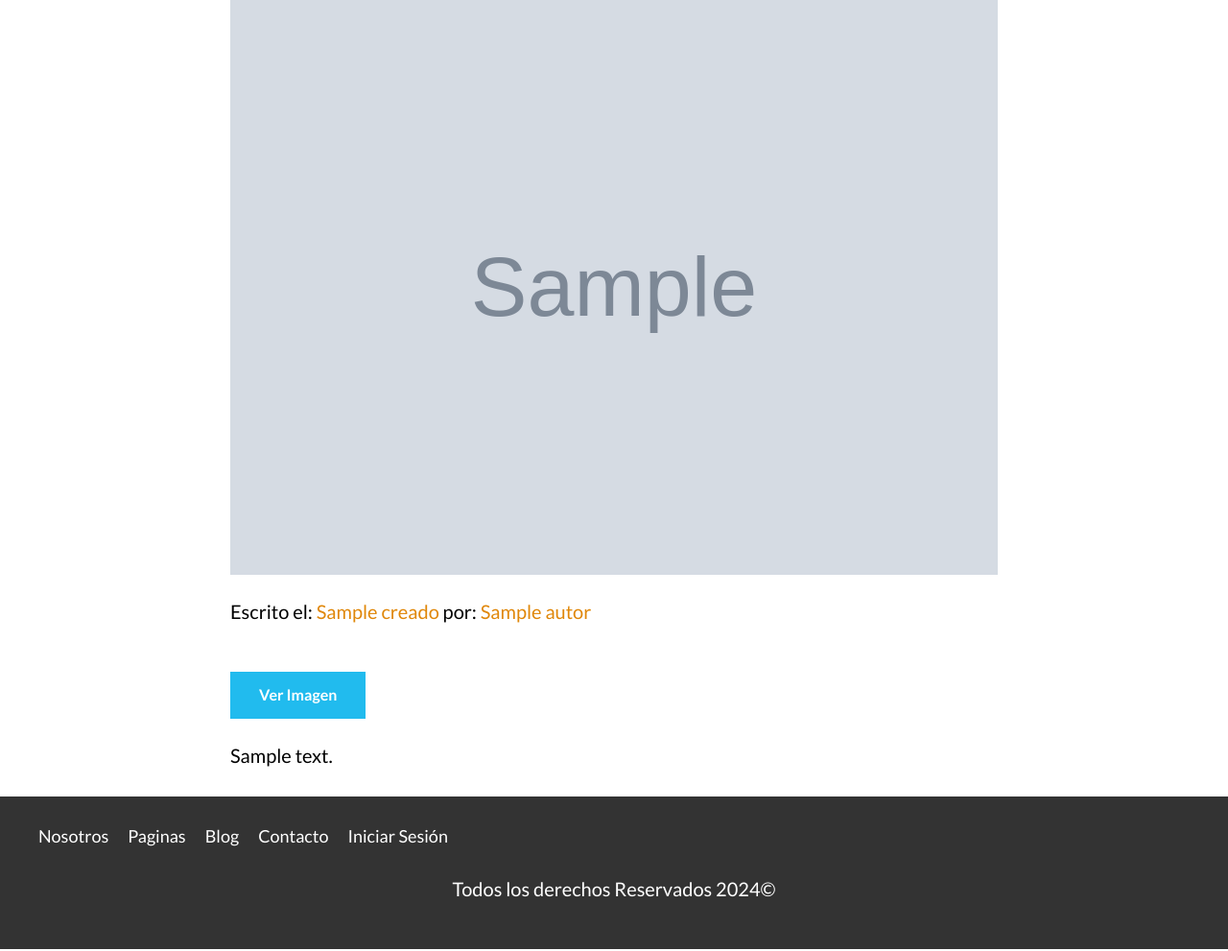
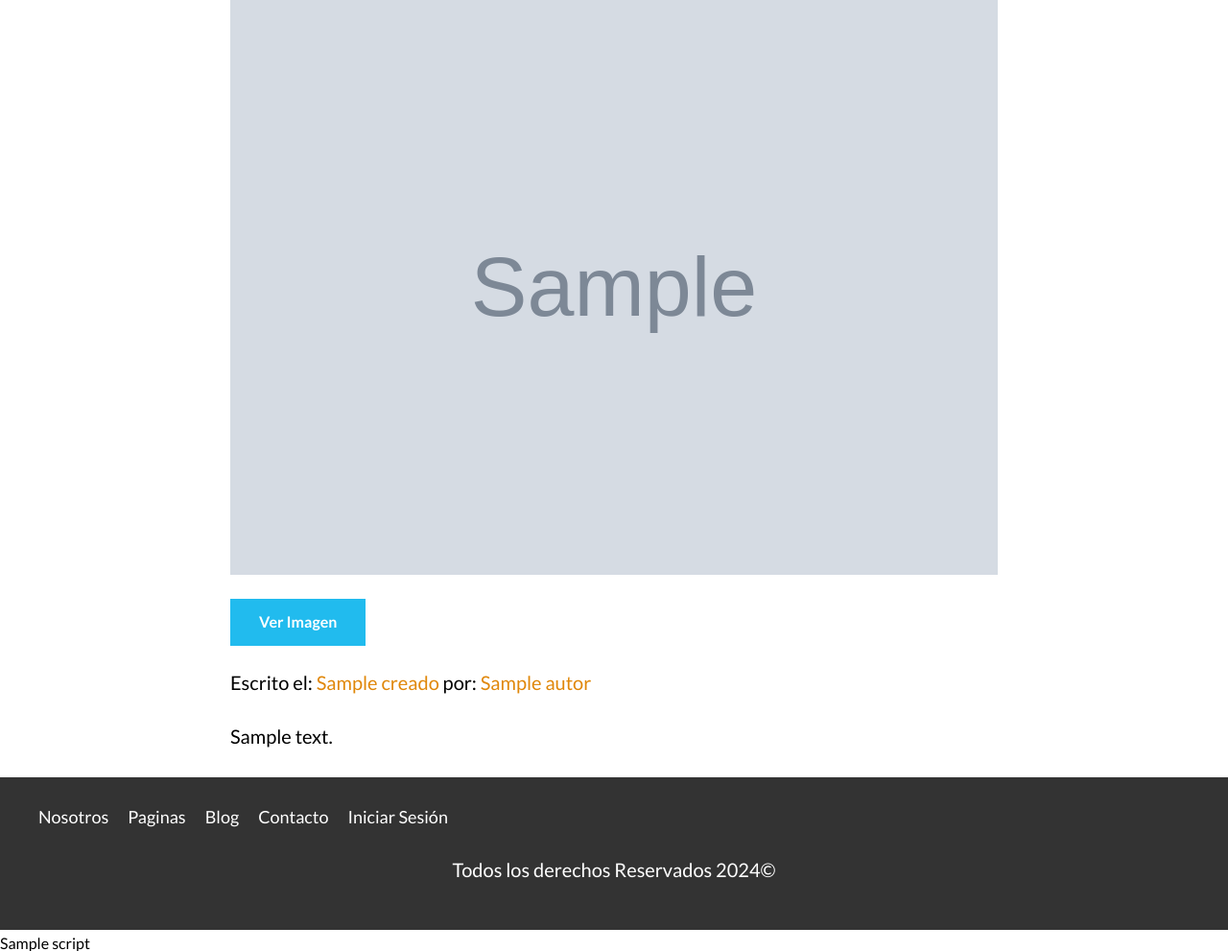
Before and after one commit to albertosanchezc/DevWebPersonal, a PHP site: template views/paginas/entrada.php in a window 1280 px wide. Shown: the part 303-1294 px from the top of the page at 96% size. Run offline with PHP 8.4, Linux system fonts and the light colour scheme; the template is opened without the code that fills it: most values are stand-ins (such as "Sample title", 1, 10 or a date in 2020); grey boxes marked "Sample" are stand-in pictures.

Commit message:
try fix boton de descargar entrada

```diff
--- a/views/paginas/entrada.php
+++ b/views/paginas/entrada.php
@@ -5,14 +5,13 @@
         <source srcset="/imagenes/<?php echo $entrada->imagen; ?>" type="image/webp">
         <source srcset="/imagenes/<?php echo $entrada->imagen; ?>" type="image/jpeg">
         <img loading="lazy" src="/imagenes/<?php echo $entrada->imagen; ?>" alt="imagen de la propiedad">
+        <a href="/imagenes/<?php echo $entrada->imagen; ?> " class="boton-azul" download >Ver Imagen</a>
+
     </picture>
 
     <p class="informacion-meta">Escrito el: <span><?php echo $entrada->creado . " "; ?></span>por: <span><?php echo $entrada->autor; ?></span></p>
 
-    <section>
-        <a href="/imagenes/<?php echo $entrada->imagen; ?> " class="boton-azul" download >Ver Imagen</a>
 
-    </section>
 
     <div class="resumen-propiedad">
 
```
